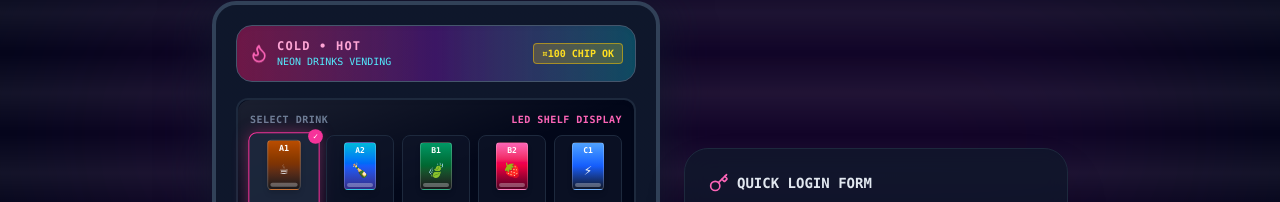
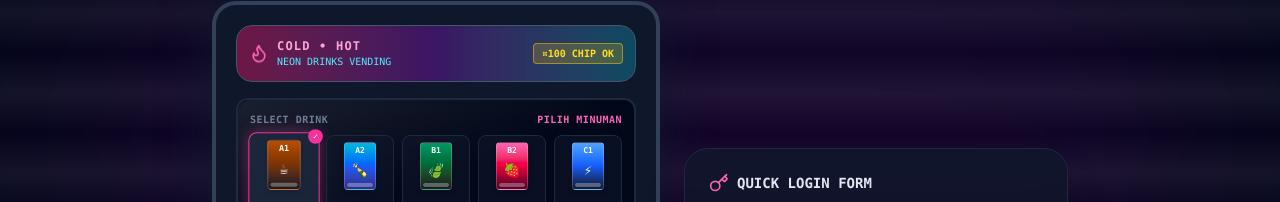
Before and after one commit to vinnshpa/praktik_react_deploy, a React (Vite) app: page / in a window 1280 px wide. Shown: the part 95-297 px from the top of the page. Built offline with nearby package versions, Linux system fonts and the light colour scheme.

Commit message:
Update VendingMachine.jsx

```diff
--- a/src/components/VendingMachine.jsx
+++ b/src/components/VendingMachine.jsx
@@ -28,7 +28,7 @@ export default function VendingMachine({ m }) {
       <div className="relative mb-4 p-3 bg-slate-950/90 border-2 border-slate-800 rounded-xl shadow-inner">
         <div className="absolute inset-0 bg-gradient-to-br from-white/10 via-transparent to-transparent pointer-events-none rounded-xl" />
         <div className="text-[10px] text-slate-500 mb-2 font-bold tracking-wider flex justify-between">
-          <span>SELECT DRINK</span><span className="text-pink-400">LED SHELF DISPLAY</span>
+          <span>SELECT DRINK</span><span className="text-pink-400">PILIH MINUMAN</span>
         </div>
         <div className="grid grid-cols-5 gap-1.5 sm:gap-2">
           {DRINKS.map((d) => {
```
